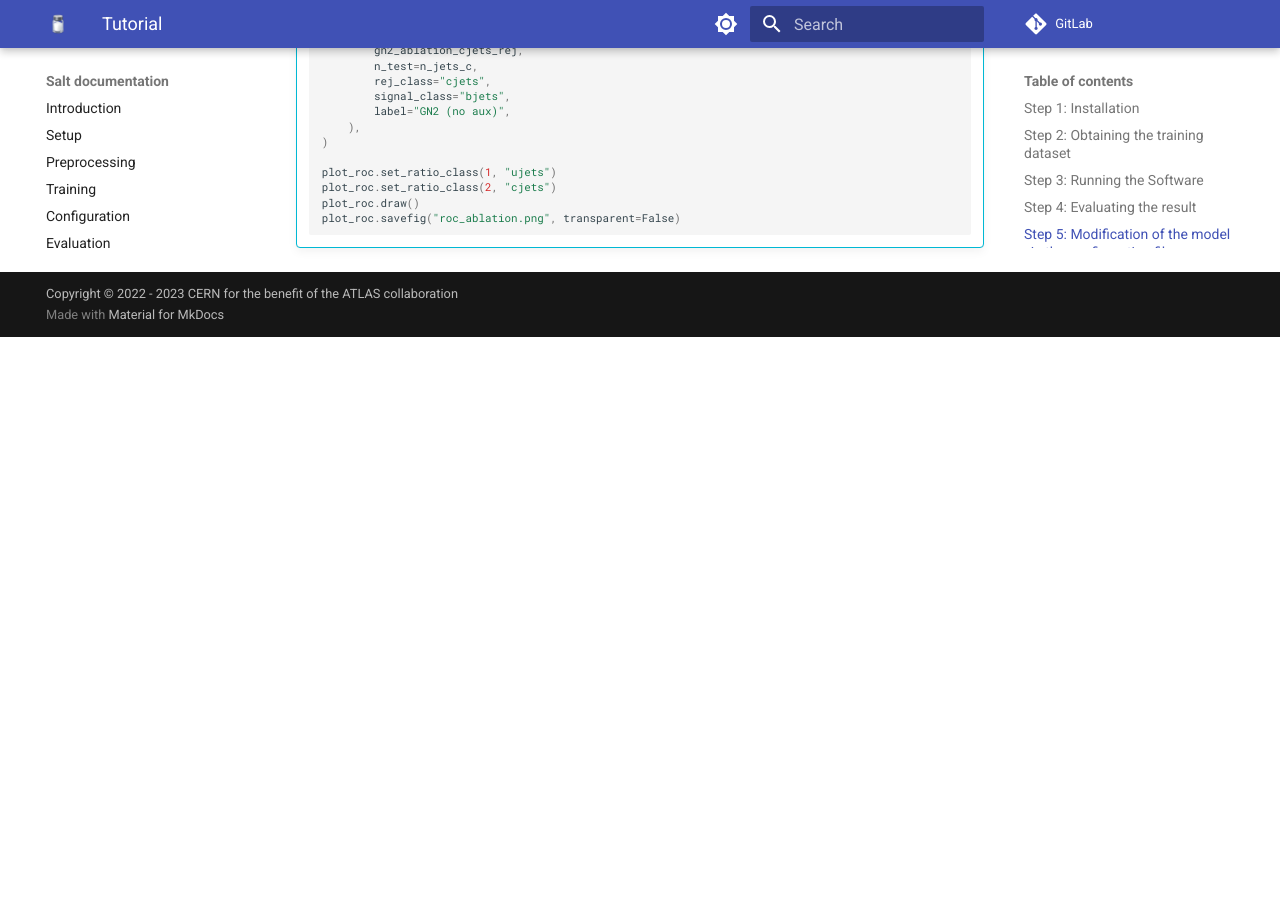
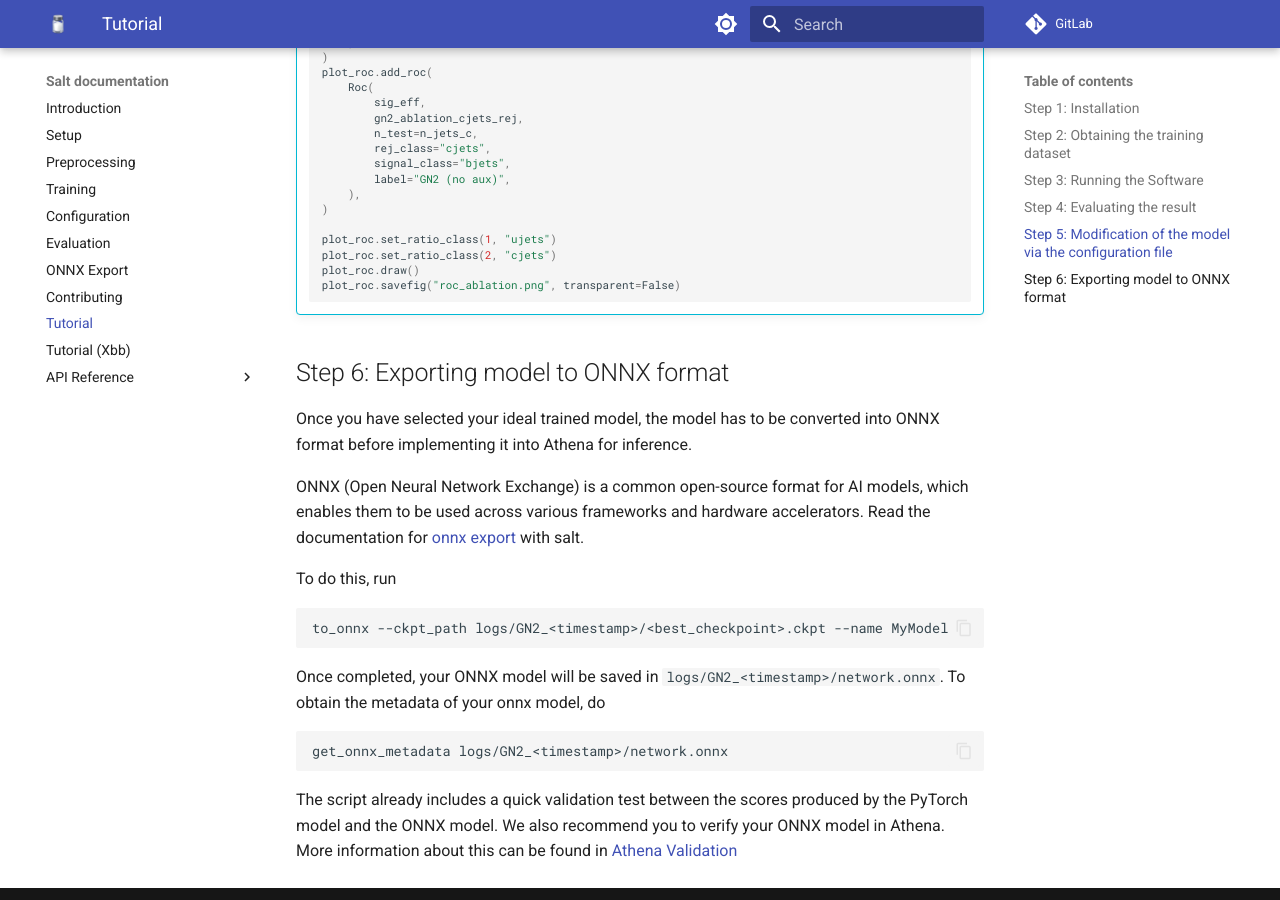
Before and after one commit to umami-hep/salt, an MkDocs documentation site: the page built from docs/tutorial.md, in a window 1280 px wide and 900 px high, scrolled down 7524 px. Built offline with MkDocs 1.6.1 and Material for MkDocs 9.7.7, drawn with Linux system fonts in a browser that asks for light colours; before the commit the page ends 7861 px from its top, so only the background shows below that; some of the changed text lies outside the part shown.

Commit message:
Added onnx export instructions to tutorial

````diff
--- a/docs/tutorial.md
+++ b/docs/tutorial.md
@@ -38,7 +38,7 @@ export TUTORIAL_DATA=<path to directory>
 mkdir -p $TUTORIAL_DATA
 cd $TUTORIAL_DATA
 curl -o $TUTORIAL_DATA/tutorialdata.zip "https://zenodo.org/api/records/10371998/files-archive"
-unzip $TUTORIAL_DATA -d $TUTORIAL_DATA/tutorialdata.zip
+unzip $TUTORIAL_DATA/tutorialdata.zip -d $TUTORIAL_DATA
 rm $TUTORIAL_DATA/tutorialdata.zip
 ```
 
@@ -80,6 +80,8 @@ git commit -m "update tutorial.yaml"
 ```
 
 Read the documentation for [training](training.md) with salt.
+
+Salt provides the option to use [Comet.ml](https://www.comet.com/) as an online ML logging tool. To set it up you should take a look at [(Optional) Set up logging](tutorial-Xbb.md#2-optional-set-up-logging).
 
 First, you should run a test training which will run over a small number of training and validation batches and then exit without writing any output. This will show you if you have everything set up correctly.
 Assuming you start in the `salt` main directory, you first need to navigate to the `salt` subdirectory which hosts the configuration file directory `configs`.
@@ -358,3 +360,23 @@ Now you can compare the performance between the two models with the following sc
     plot_roc.draw()
     plot_roc.savefig("roc_ablation.png", transparent=False)
     ```
+
+## Step 6: Exporting model to ONNX format
+
+Once you have selected your ideal trained model, the model has to be converted into ONNX format before implementing it into Athena for inference.
+
+ONNX (Open Neural Network Exchange) is a common open-source format for AI models, which enables them to be used across various frameworks and hardware accelerators.
+Read the documentation for [onnx export](export.md) with salt.
+
+To do this, run
+```
+to_onnx --ckpt_path logs/GN2_<timestamp>/<best_checkpoint>.ckpt --name MyModel
+```
+
+Once completed, your ONNX model will be saved in `logs/GN2_<timestamp>/network.onnx`.
+To obtain the metadata of your onnx model, do
+```
+get_onnx_metadata logs/GN2_<timestamp>/network.onnx
+```
+The script already includes a quick validation test between the scores produced by the PyTorch model and the ONNX model.
+We also recommend you to verify your ONNX model in Athena. More information about this can be found in [Athena Validation](export.md#athena-validation)
````
Also changed, not shown: 2 other files.
